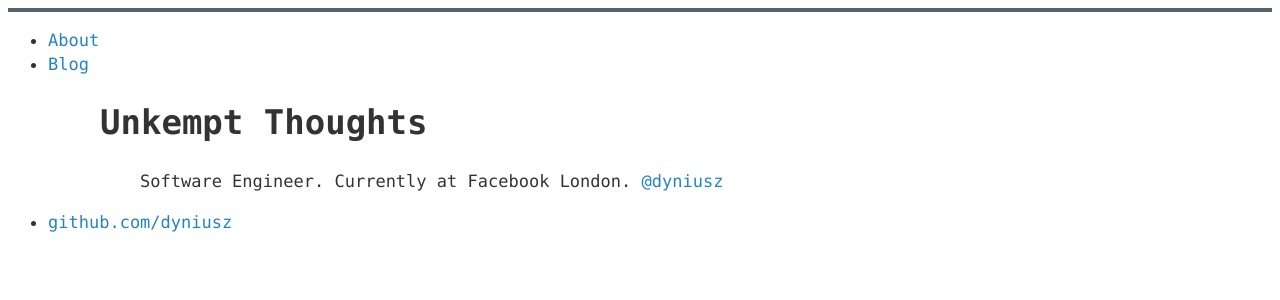
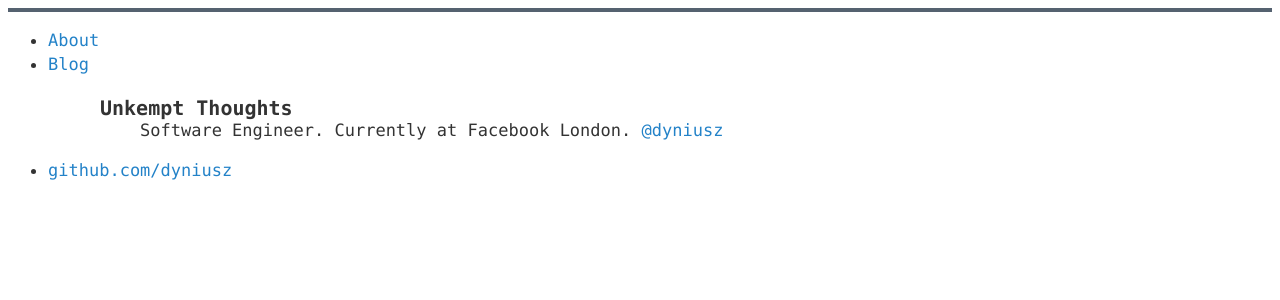
Before and after one commit to dyniusz/dyniusz.github.io-old, a Jekyll site: the page built from about/index.html, in a window 1280 px wide. Shown: the top 300 px of the page. Built offline with Jekyll 4.4.1, drawn with Linux system fonts in a browser that asks for light colours.

Commit message:
Update main.css

```diff
--- a/css/main.css
+++ b/css/main.css
@@ -6,6 +6,12 @@ body {
   color: #333;
   text-shadow: 0 1px 0 rgba(255,255,255,1.0);
   border-top: 4px solid #556270;
+}
+
+ h1 {
+  margin: 0 0 -20px 0;
+  font-size: 20px;
+  border: none;
 }
 
 strong {
```
